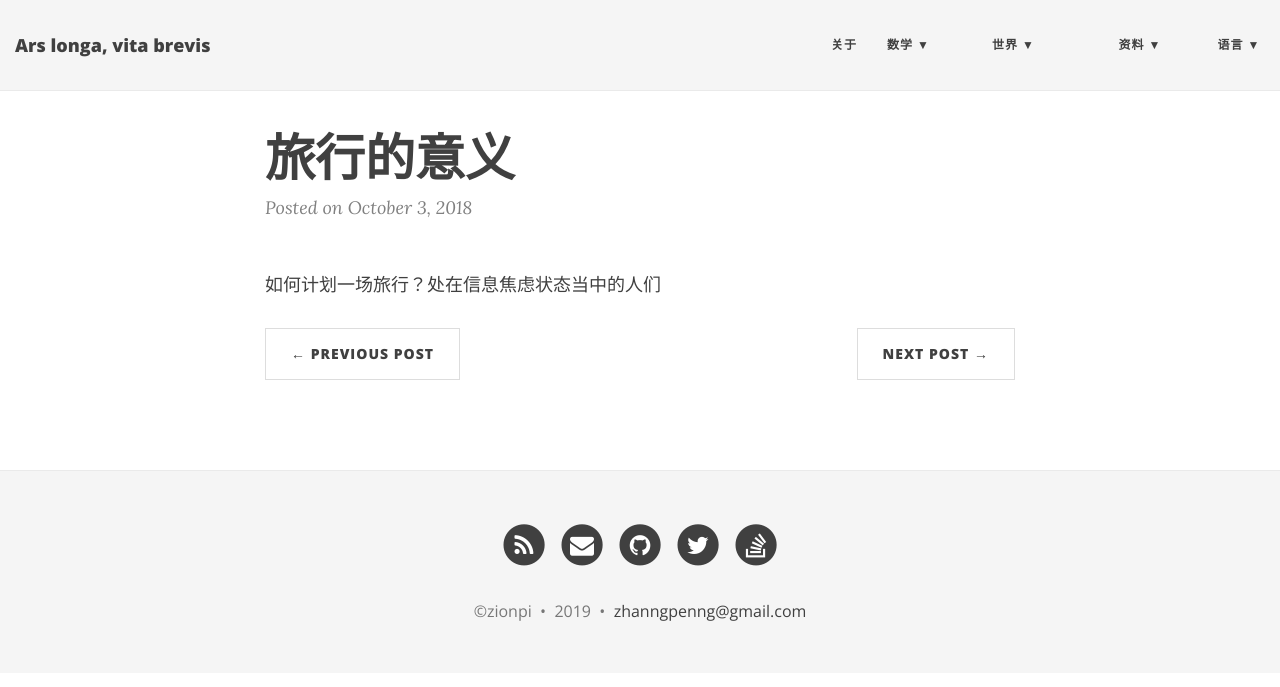
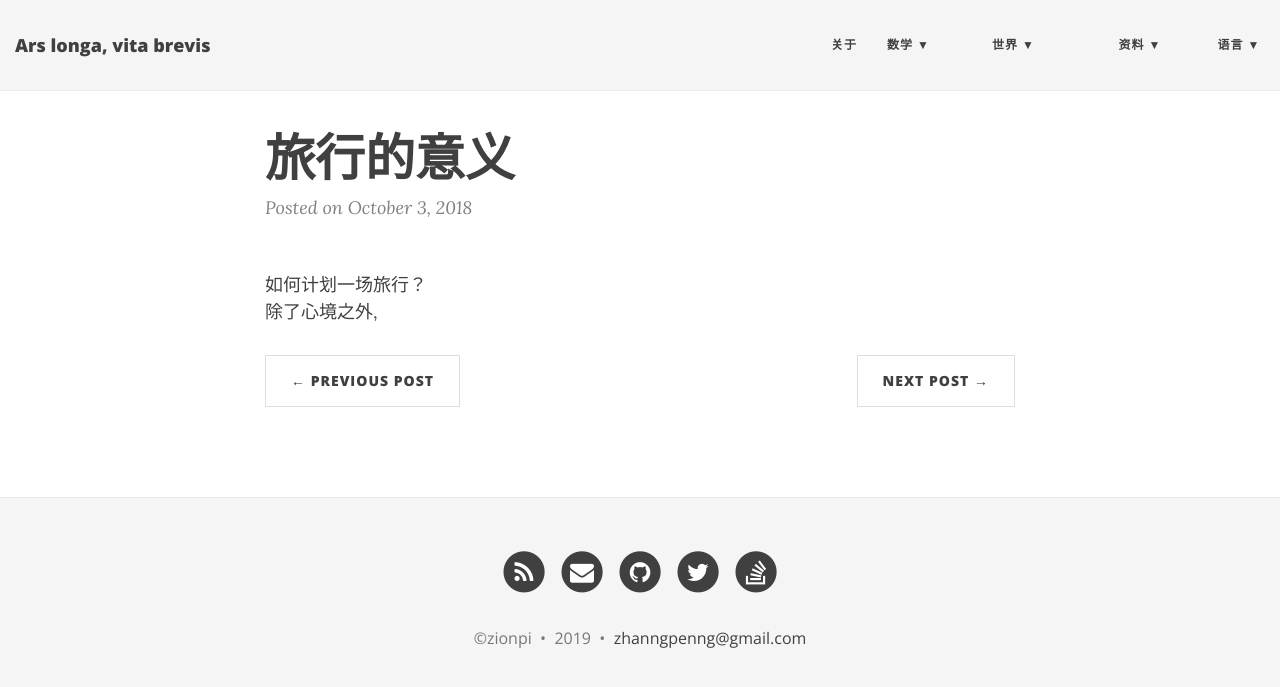
Before and after one commit to ZionPi/zionpi.github.io, a Jekyll site: the page built from _posts/2018-10-03-how-to-travel.md, in a window 1280 px wide. Shown: the top 687 px of the page. Built offline with Jekyll 4.4.1, drawn with Linux system fonts in a browser that asks for light colours; nearby versions of some CDN libraries.

Commit message:
Update 2018-10-03-how-to-travel.md

```diff
--- a/_posts/2018-10-03-how-to-travel.md
+++ b/_posts/2018-10-03-how-to-travel.md
@@ -2,4 +2,5 @@
 layout: post
 title: 旅行的意义
 ---
-如何计划一场旅行？处在信息焦虑状态当中的人们
+如何计划一场旅行？
+除了心境之外,
```
